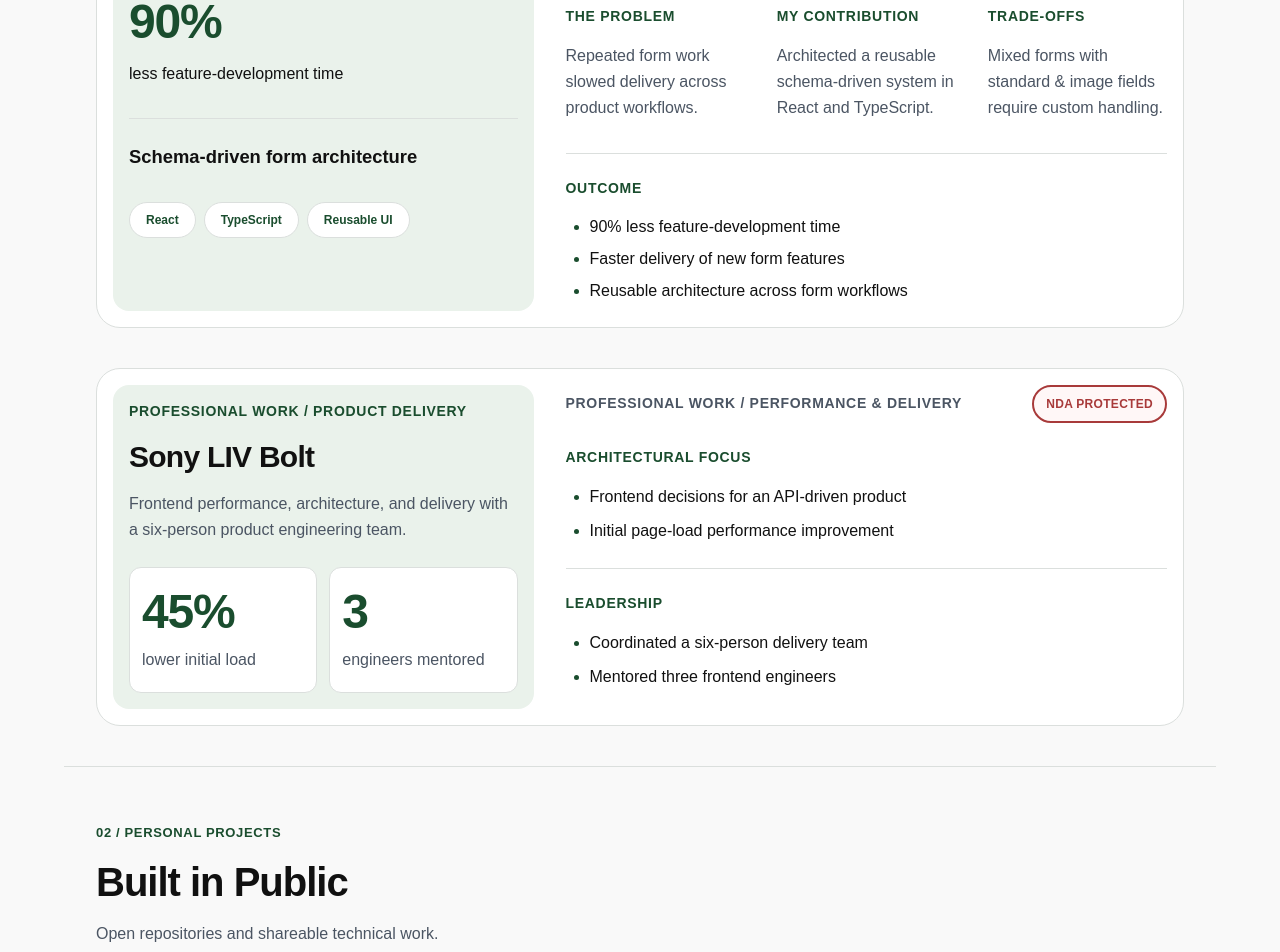
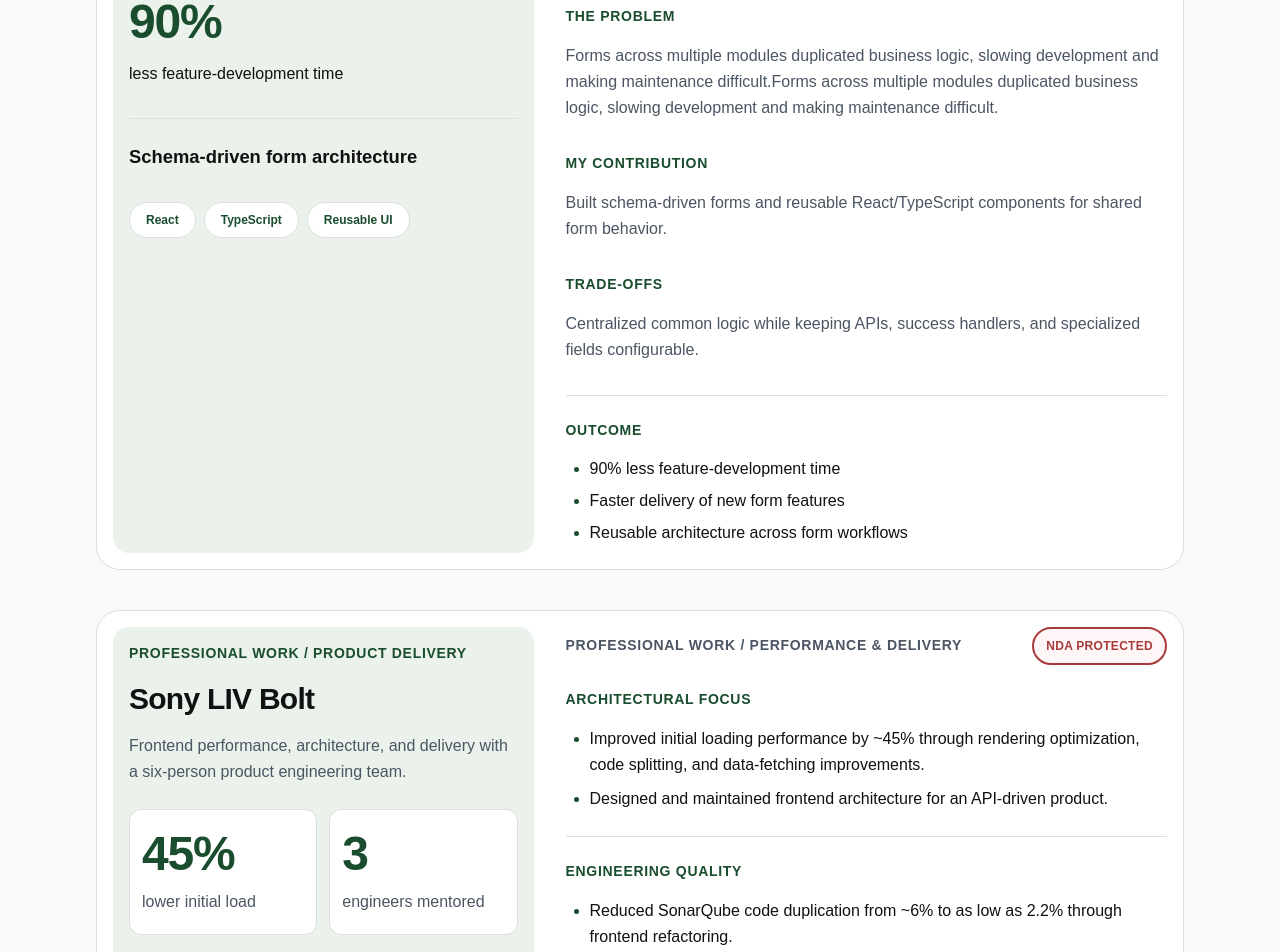
Before and after one commit to Abhishekumar93/portfolio-v2, a Next.js app: page / in a window 1280 px wide. Shown: the part 1280-2232 px from the top of the page. Built offline with nearby package versions, Linux system fonts and the light colour scheme.

Commit message:
feat: update Metrics and ProfessionalCaseStudies components; enhance metrics display and improve case study descriptions

```diff
--- a/components/Sections/Metrics/index.tsx
+++ b/components/Sections/Metrics/index.tsx
@@ -25,7 +25,7 @@ const Metrics = () => {
       <dl className="mx-auto grid divide-y divide-border border-y border-divider sm:grid-cols-3 sm:divide-x sm:divide-y-0">
         <MetricItem title="Nearly 8 years" subtitle="Front-end engineering" />
         <MetricItem title="45% lower" subtitle="Initial page load time" />
-        <MetricItem title="7 engineers" subtitle="Mentored across roles" />
+        <MetricItem title="90%+" subtitle="Project test coverage" />
       </dl>
     </section>
   );
--- a/components/Sections/ProfessionalCaseStudies/ProductDeliveryCaseStudy.tsx
+++ b/components/Sections/ProfessionalCaseStudies/ProductDeliveryCaseStudy.tsx
@@ -4,12 +4,46 @@ const sonyLivMetrics = [
   { value: '45%', label: 'lower initial load' },
   { value: '3', label: 'engineers mentored' },
 ];
-
+const contentTitles = [
+  { id: 'architectural_focus', title: 'Architectural Focus' },
+  { id: 'engineering_quality', title: 'Engineering Quality' },
+  { id: 'leadership', title: 'Leadership' },
+] as const;
+const contentDetails = {
+  architectural_focus: [
+    'Improved initial loading performance by ~45% through rendering optimization, code splitting, and data-fetching improvements.',
+    'Designed and maintained frontend architecture for an API-driven product.',
+  ],
+  engineering_quality: [
+    'Reduced SonarQube code duplication from ~6% to as low as 2.2% through frontend refactoring.',
+    'Helped increase project test coverage from ~35% to over 90% using Jest and React Testing Library.',
+  ],
+  leadership: [
+    'Coordinated frontend delivery within a six-person engineering team.',
+    'Mentored three engineers through code reviews and technical guidance.',
+  ],
+};
 const detailHeadingClassName =
   'text-[clamp(0.75rem,2.5vw,1.25rem)] md:text-[clamp(0.75rem,1.75vw,0.875rem)] font-bold uppercase tracking-wider text-accent';
 
 const detailListClassName =
   'mt-4 list-disc space-y-3 pl-6 text-[clamp(0.75rem,3.25vw,1rem)] md:text-[clamp(0.75rem,1.35vw,1rem)] font-medium leading-relaxed text-foreground marker:text-accent';
+
+const displayCaseStudyData = () => {
+  return contentTitles.map((item, titleIndex) => (
+    <div
+      key={item.id}
+      className={`mt-6 ${titleIndex > 0 ? 'border-t border-border pt-6' : ''}`}
+    >
+      <h4 className={detailHeadingClassName}>{item.title}</h4>
+      <ul className={detailListClassName}>
+        {contentDetails[item.id].map((detail, detailIndex) => (
+          <li key={`${item.id}_${detailIndex}`}>{detail}</li>
+        ))}
+      </ul>
+    </div>
+  ));
+};
 
 const ProductDeliveryCaseStudy = () => {
   return (
@@ -33,24 +67,7 @@ const ProductDeliveryCaseStudy = () => {
         </dl>
       }
       featuredHeading="Frontend performance, architecture, and delivery with a six-person product engineering team."
-      detailsContent={
-        <>
-          <div className="mt-6">
-            <h4 className={detailHeadingClassName}>Architectural Focus</h4>
-            <ul className={detailListClassName}>
-              <li>Frontend decisions for an API-driven product</li>
-              <li>Initial page-load performance improvement</li>
-            </ul>
-          </div>
-          <div className="mt-6 border-t border-border pt-6">
-            <h4 className={detailHeadingClassName}>Leadership</h4>
-            <ul className={detailListClassName}>
-              <li>Coordinated a six-person delivery team</li>
-              <li>Mentored three frontend engineers</li>
-            </ul>
-          </div>
-        </>
-      }
+      detailsContent={displayCaseStudyData()}
       detailsHeading="Performance & Delivery"
     />
   );
--- a/components/Sections/ProfessionalCaseStudies/SchemaDrivenCaseStudy.tsx
+++ b/components/Sections/ProfessionalCaseStudies/SchemaDrivenCaseStudy.tsx
@@ -3,23 +3,27 @@ import ProfessionalCaseStudyCard from './ProfessionalCaseStudyCard';
 const caseStudyData = [
   {
     title: 'The Problem',
-    description: 'Repeated form work slowed delivery across product workflows.',
+    description:
+      'Forms across multiple modules duplicated business logic, slowing development and making maintenance difficult.Forms across multiple modules duplicated business logic, slowing development and making maintenance difficult.',
   },
   {
     title: 'My Contribution',
     description:
-      'Architected a reusable schema-driven system in React and TypeScript.',
+      'Built schema-driven forms and reusable React/TypeScript components for shared form behavior.',
   },
   {
     title: 'Trade-offs',
     description:
-      'Mixed forms with standard & image fields require custom handling.',
+      'Centralized common logic while keeping APIs, success handlers, and specialized fields configurable.',
   },
 ];
 const SchemaDrivenCaseStudy = () => {
   const displayCaseStudyData = () => {
-    return caseStudyData.map((item) => (
-      <div key={item.title.toLowerCase().replaceAll(/\s+/g, '-')}>
+    return caseStudyData.map((item, titleIndex) => (
+      <div
+        key={item.title.toLowerCase().replaceAll(/\s+/g, '-')}
+        className={titleIndex > 0 ? 'pt-8' : ''}
+      >
         <h4 className="text-[clamp(0.75rem,2.5vw,1.25rem)] md:text-[clamp(0.75rem,1.75vw,0.875rem)] font-bold uppercase tracking-wider text-accent">
           {item.title}
         </h4>
@@ -71,7 +75,7 @@ const SchemaDrivenCaseStudy = () => {
           <p className="mt-4 text-[clamp(0.875rem,1.5vw,1rem)] leading-relaxed text-text-secondary">
             Senior Software Engineer · Kellton · 2022–2024
           </p>
-          <div className="mt-6 grid gap-8 border-t border-border pt-6 lg:grid-cols-3">
+          <div className="mt-6 border-t border-border pt-6">
             {displayCaseStudyData()}
           </div>
           <div className="mt-8 border-t border-border pt-6">
```
